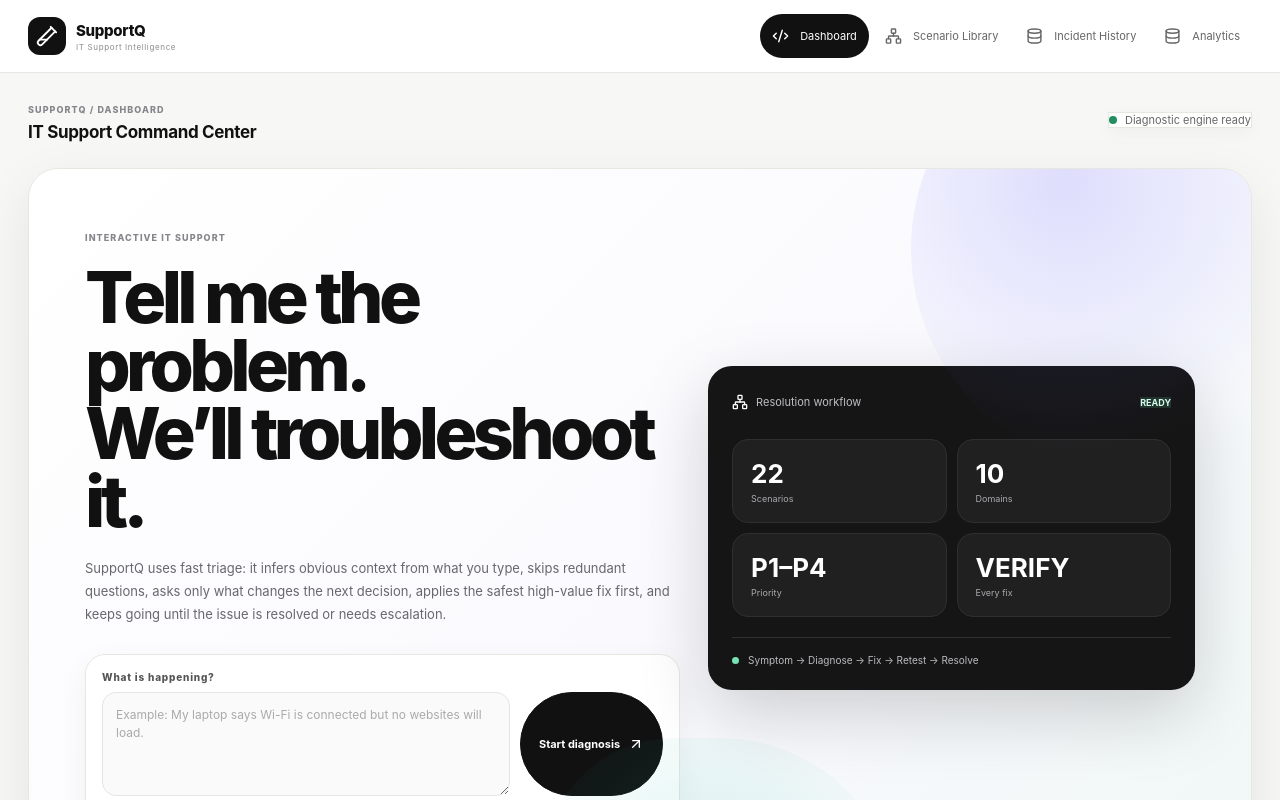
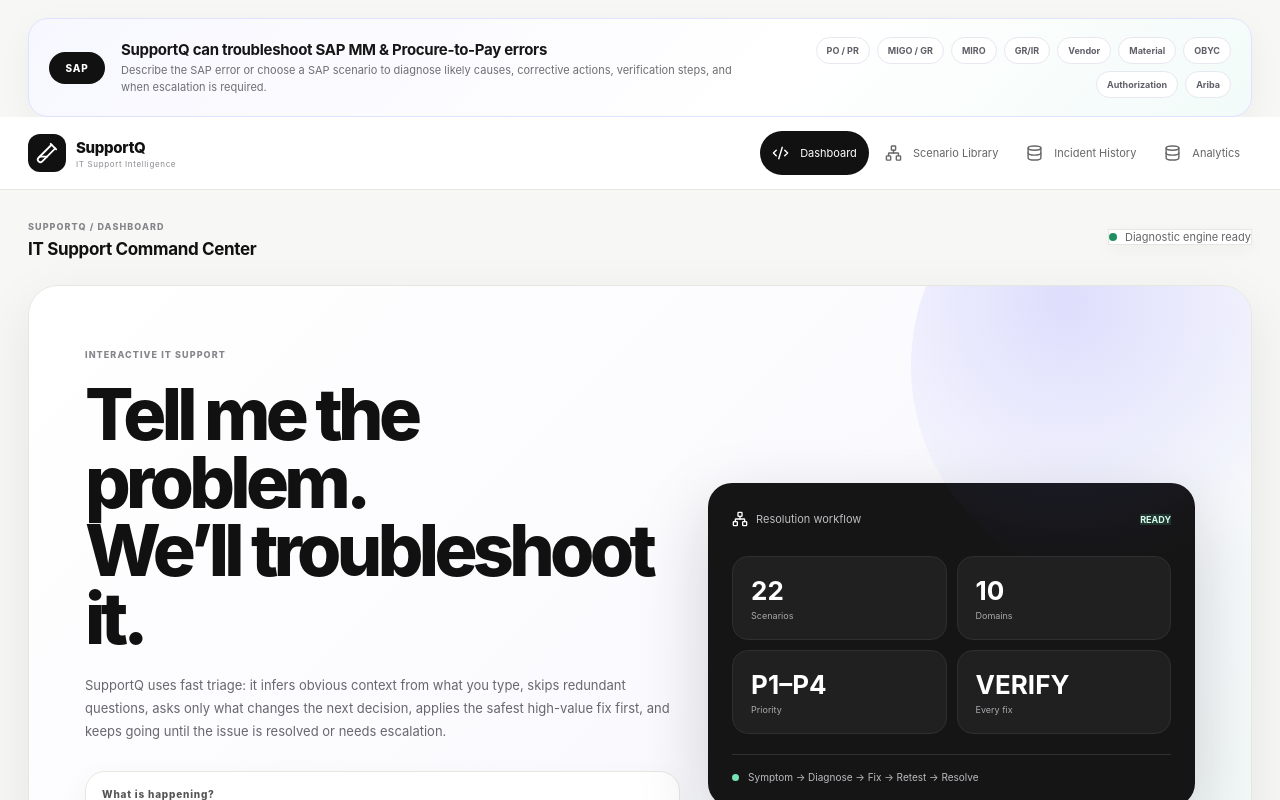
Before and after one commit to Joshuanoc/SupportQ, a React (Vite) app: page / in a window 1280 px wide. Shown: the top 800 px of the page. Built offline with nearby package versions, Linux system fonts and the light colour scheme.

Commit message:
Make SAP error troubleshooting capability visible

```diff
--- a/src/main.jsx
+++ b/src/main.jsx
@@ -5,6 +5,7 @@
 import { sapScenarios } from './sapData.js';
 import './styles.css';
 import './studio-ui.css';
+import './sap-capability.css';
 
 sapScenarios.forEach((scenario) => {
   if (!scenarios.some((existing) => existing.id === scenario.id)) {
@@ -13,6 +14,24 @@
   }
 });
 
+function SupportQRoot(){
+  return <>
+    <section className="sapCapabilityBanner" aria-label="SAP troubleshooting capability">
+      <div className="sapCapabilityInner">
+        <div className="sapCapabilityBadge">SAP</div>
+        <div className="sapCapabilityCopy">
+          <strong>SupportQ can troubleshoot SAP MM & Procure-to-Pay errors</strong>
+          <span>Describe the SAP error or choose a SAP scenario to diagnose likely causes, corrective actions, verification steps, and when escalation is required.</span>
+        </div>
+        <div className="sapCapabilityTags" aria-label="Supported SAP issue types">
+          <span>PO / PR</span><span>MIGO / GR</span><span>MIRO</span><span>GR/IR</span><span>Vendor</span><span>Material</span><span>OBYC</span><span>Authorization</span><span>Ariba</span>
+        </div>
+      </div>
+    </section>
+    <App />
+  </>;
+}
+
 createRoot(document.getElementById('root')).render(
-  <React.StrictMode><App /></React.StrictMode>
+  <React.StrictMode><SupportQRoot /></React.StrictMode>
 );
```
